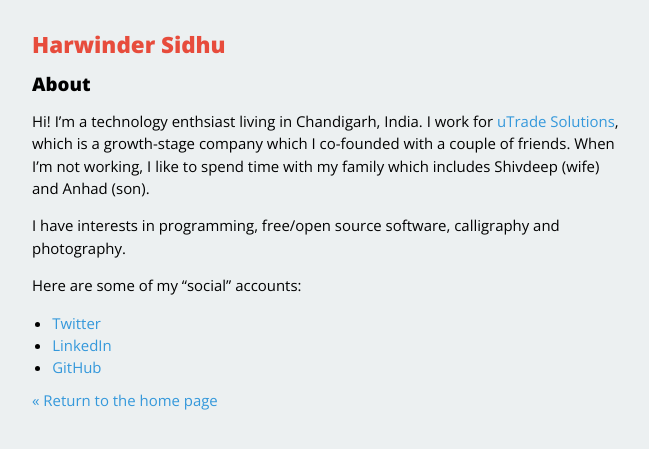
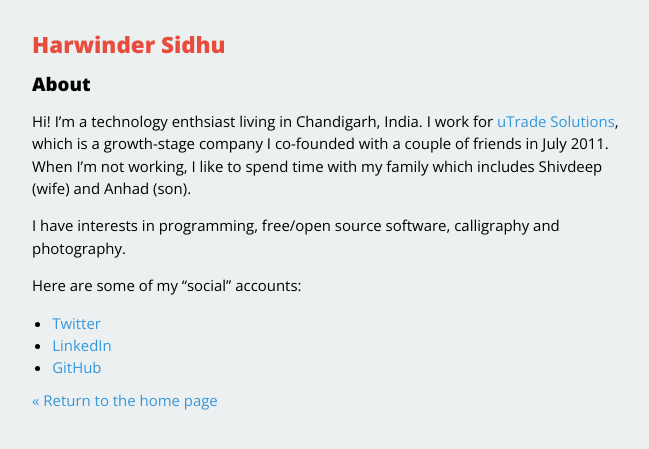
Before and after one commit to harwinder/harwinder.github.com, a Jekyll site: the page built from about/index.markdown, in a window 1280 px wide. Shown: the top 449 px of the page, without its empty margins (312-961 px from the left). Built offline with Jekyll 4.4.1, drawn with Linux system fonts in a browser that asks for light colours; Markdown is read by kramdown in place of the engine named in the settings.

Commit message:
minor corrections

```diff
--- a/about/index.markdown
+++ b/about/index.markdown
@@ -3,7 +3,7 @@ layout: page
 title: About
 ---
 
-Hi! I'm a technology enthsiast living in Chandigarh, India. I work for [uTrade Solutions][utrade], which is a growth-stage company which I co-founded with a couple of friends. When I'm not working, I like to spend time with my family which includes Shivdeep (wife) and Anhad (son).
+Hi! I'm a technology enthsiast living in Chandigarh, India. I work for [uTrade Solutions][utrade], which is a growth-stage company I co-founded with a couple of friends in July 2011. When I'm not working, I like to spend time with my family which includes Shivdeep (wife) and Anhad (son).
 
 I have interests in programming, free/open source software, calligraphy and photography.
 
--- a/index.html
+++ b/index.html
@@ -4,7 +4,7 @@ title: Harwinder Sidhu
 ---
 
 <div id="home">
-   <p class="intro">Hi! I'm Harwinder Sidhu (<a href="/about/">about</a>). I write mostly on technology-related topic. Atom feed for this blog is available <a href="/atom.xml">here</a>.</p>
+   <p class="intro">Hi! I'm Harwinder Sidhu (<a href="/about/">about</a>). I write mostly on technology-related topics. Atom feed for this blog is available <a href="/atom.xml">here</a>.</p>
 
    <h2>Blog posts</h2>
    <ul class="posts">
```
